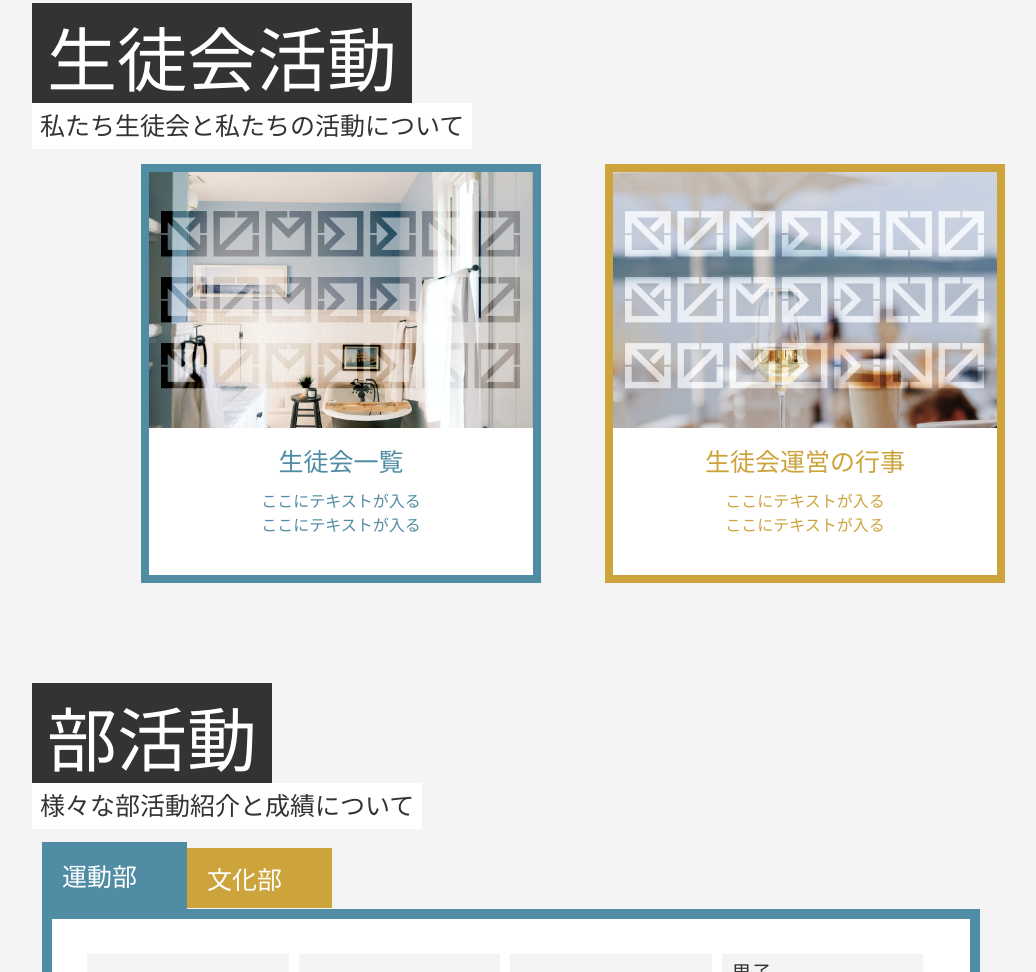
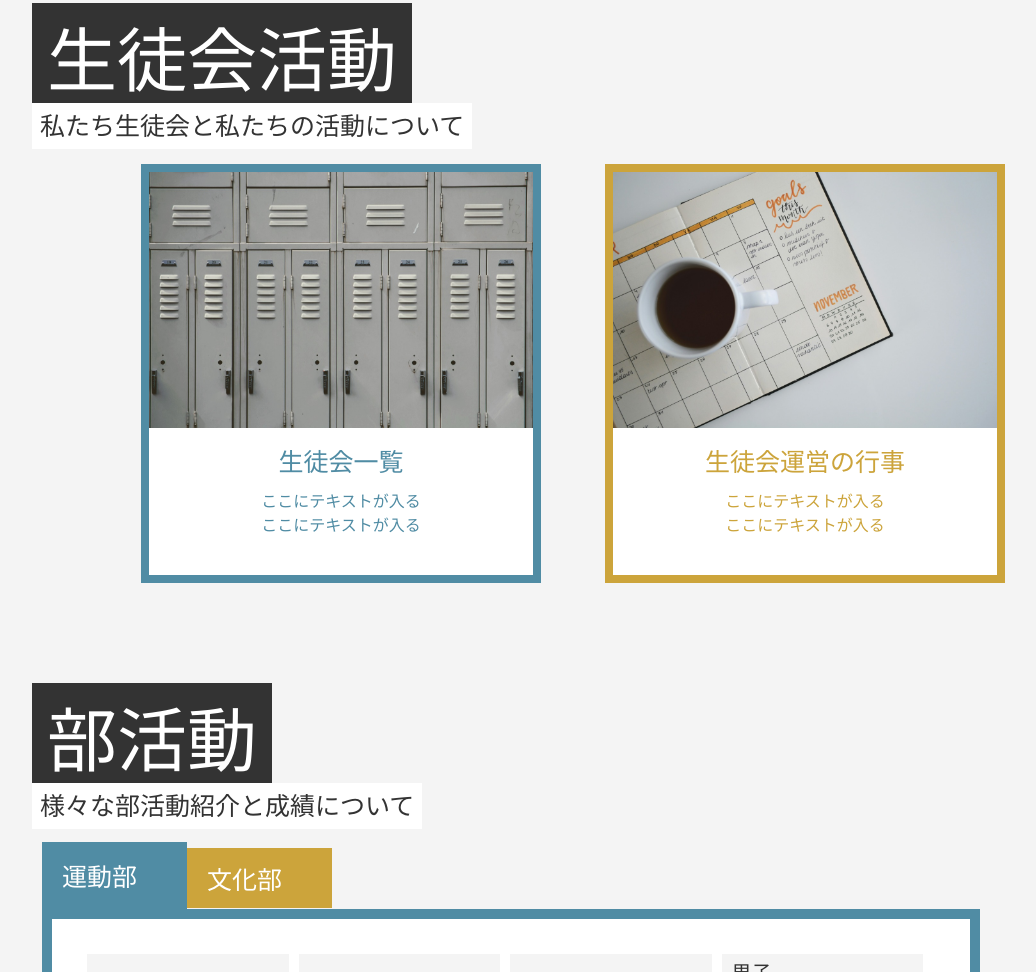
Before and after one commit to Hasu112358/portfolio, a plain HTML site: page index.html in a window 1280 px wide. Shown: the part 1509-2481 px from the top of the page, without its empty margins (166-1202 px from the left). Drawn offline with Linux system fonts and the light colour scheme.

Commit message:
画像の置換

```diff
--- a/index.html
+++ b/index.html
@@ -178,7 +178,7 @@
                 <div class="activities-box">
                     <div class="activities-tiles activities-tiles-1">
                         <a href="committee/committee.html">
-                            <img src="img/Frame 17.png">
+                            <img src="img/Frame 1.png">
                             <div class="activities-textbox">
                                 <p>生徒会一覧</p>
                                 <div>
@@ -190,7 +190,7 @@
                     </div>
                     <div class="activities-tiles activities-tiles-2">
                         <a href="schedule/schedule.html">
-                            <img src="img/Frame 18.png">
+                            <img src="img/Frame 2.png">
                             <div class="activities-textbox">
                                 <p>生徒会運営の行事</p>
                                 <div>
```
Also changed, not shown: img/Frame 1.png (added), img/Frame 17.png (deleted), img/Frame 18.png (deleted), img/Frame 2.png (added).
